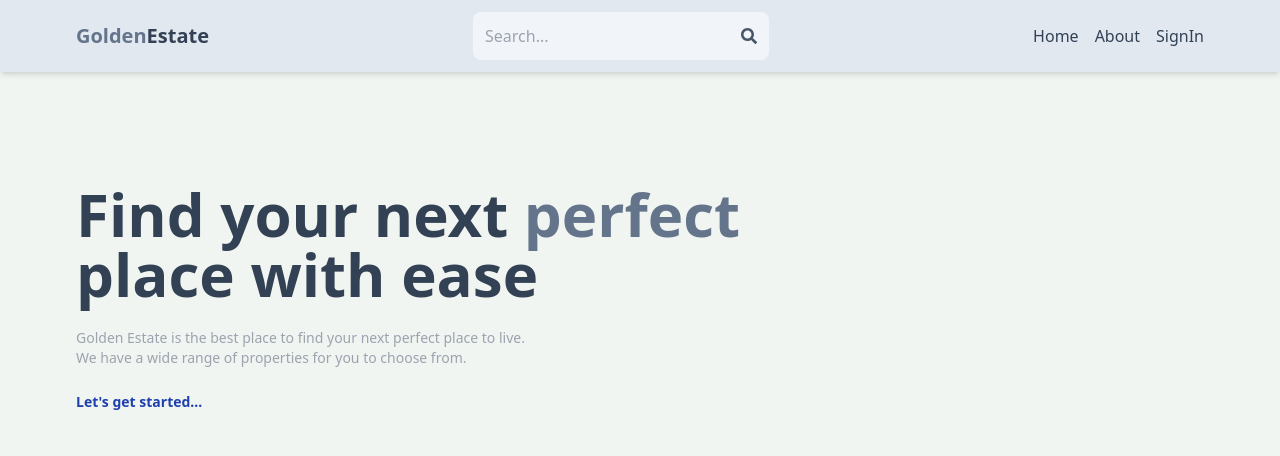
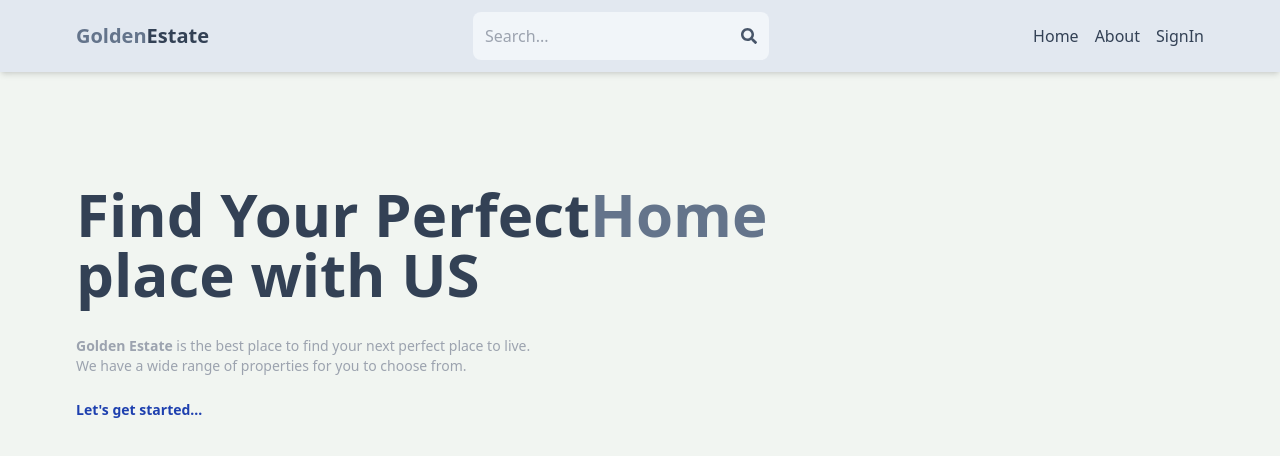
Before and after one commit to Durgeshyadav-91/mern-estate, a React (Vite) app in the folder client/: page / in a window 1280 px wide. Shown: the top 456 px of the page. Built offline with nearby package versions, Linux system fonts and the light colour scheme; no server answers.

Commit message:
complete home page

```diff
--- a/client/src/pages/Home.jsx
+++ b/client/src/pages/Home.jsx
@@ -11,7 +11,6 @@ export default function Home() {
   const [saleListings, setSaleListings ] = useState([]);
   const [rentListings, setRentListings ] = useState([]);
   SwiperCore.use([Navigation]);
-  console.log(saleListings);
 
   useEffect(() => {
     const fetchOfferListings = async () => {
@@ -53,9 +52,9 @@ export default function Home() {
   return (
     <div>
       <div className='flex flex-col gap-6 p-28 px-3 max-w-6xl mx-auto'>
-        <h1 className='text-slate-700 font-bold text-3xl lg:text-6xl'>Find your next
-        <span className='text-slate-500 '> perfect</span> <br/>place with ease</h1>
-        <div className='text-gray-400 text-xs sm:text-sm'>Golden Estate is the best place to find your next perfect place to live.<br/>
+        <h1 className='text-slate-700 font-bold text-3xl lg:text-6xl'>Find Your Perfect
+        <span className='text-slate-500 '>Home</span> <br/>place with US</h1>
+        <div className='text-gray-400 pt-2 text-xs sm:text-sm'><strong>Golden Estate</strong> is the best place to find your next perfect place to live.<br/>
               We have a wide range of properties for you to choose from.
         </div>
         <Link to={'/search'} className='text-xs sm:text-sm text-blue-800 font-bold
--- a/client/src/pages/Listing.jsx
+++ b/client/src/pages/Listing.jsx
@@ -98,9 +98,8 @@ export default function Listing() {
                 text-center p-1 rounded-md'>
                     {listing.type === 'rent' ? 'For Rent' : 'For Sale'}
                 </p>
-                {
-                    listing.offer && (
-                        <p className='bg-green-800 w-full max-w-[200px] text-white
+                {listing.offer && (
+                  <p className='bg-green-800 w-full max-w-[200px] text-white
                 text-center p-1 rounded-md'>${+listing.regularPrice - +listing.discountPrice} OFF</p>
                     )
                 }
```
